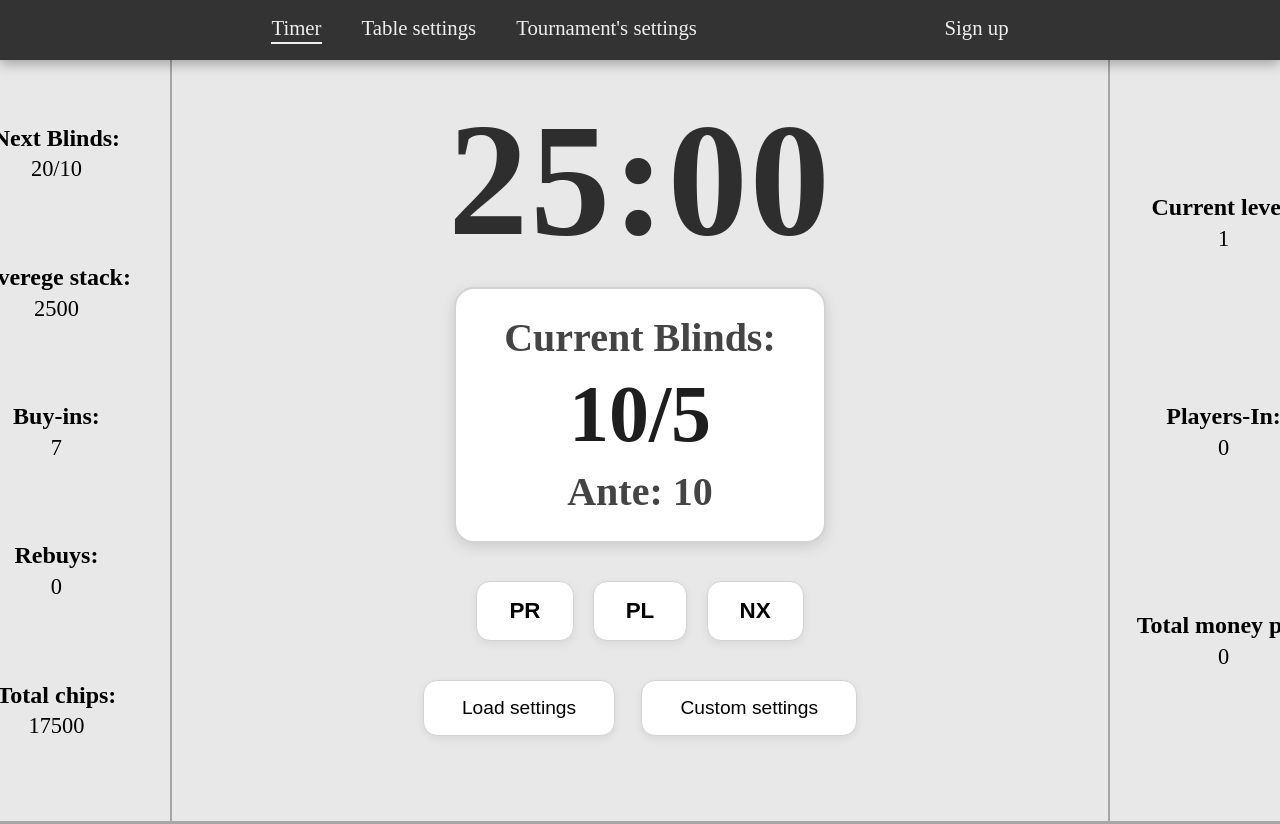
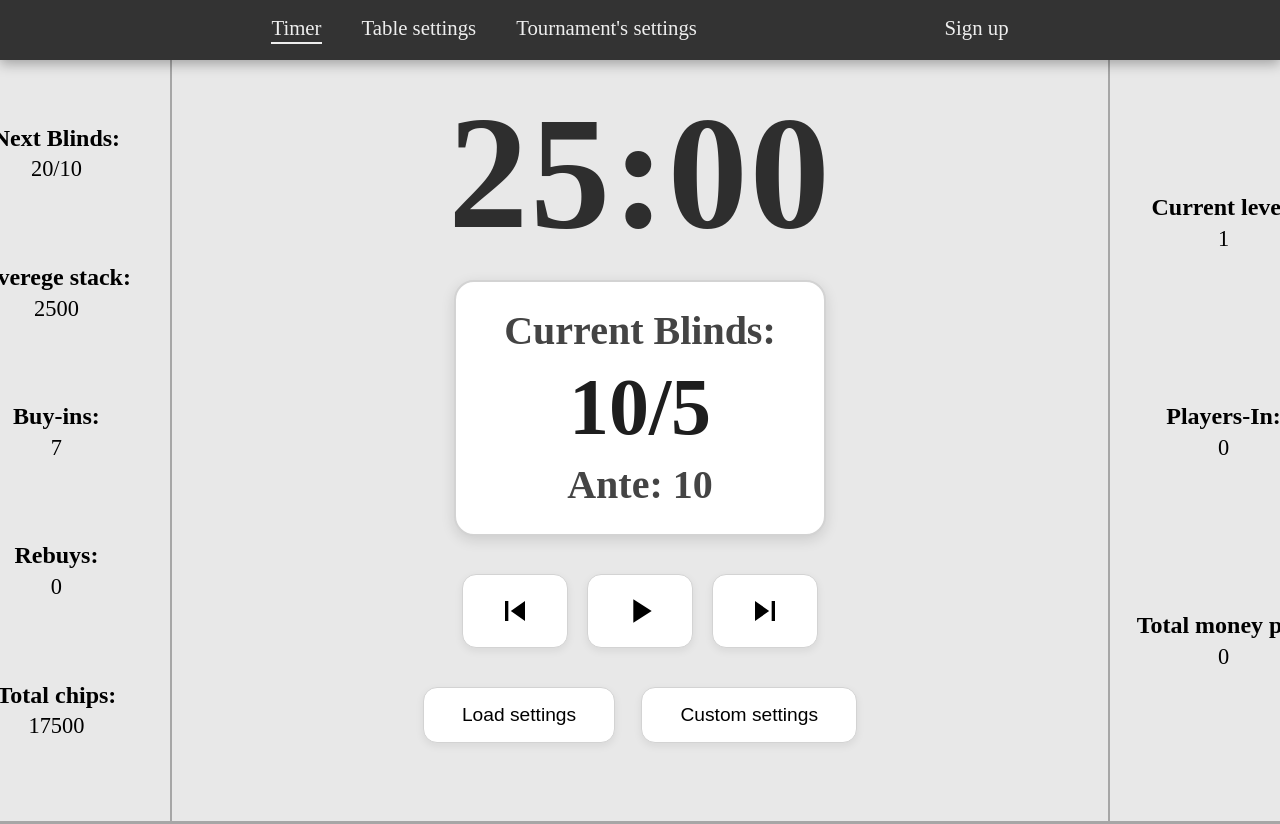
Before and after one commit to mszymanski1997/poker-tournament-manager, a React (Vite) app in the folder frontend/: page / in a window 1280 px wide. Shown: the top 824 px of the page. Built offline with nearby package versions, Linux system fonts and the light colour scheme.

Commit message:
style: add react-icons to button and update its styling

```diff
--- a/frontend/src/components/shared/Button/Button.module.scss
+++ b/frontend/src/components/shared/Button/Button.module.scss
@@ -5,11 +5,14 @@ button {
 	border: 1px solid $border;
 	border-radius: 14px;
 	background: #fff;
-	font-size: 1.4rem;
+	font-size: 2.5rem;
 	font-weight: 600;
 	cursor: pointer;
 	transition: 0.15s ease;
 	box-shadow: 0 3px 8px rgba(0, 0, 0, 0.07);
+	display: flex;
+	align-items: center;
+	justify-content: center;
 
 	&:hover {
 		background: #f0f0f0;
--- a/frontend/src/pages/Timer/CenterPanel/CentralPanel.tsx
+++ b/frontend/src/pages/Timer/CenterPanel/CentralPanel.tsx
@@ -1,5 +1,6 @@
 import styles from './CentralPanel.module.scss';
 import Button from '../../../components/shared/Button/Button';
+import { MdPlayArrow, MdSkipPrevious, MdSkipNext } from 'react-icons/md';
 
 const CentralPanel = () => {
 	return (
@@ -15,9 +16,15 @@ const CentralPanel = () => {
 			</div>
 
 			<div className={styles.timerButtons}>
-				<Button>PR</Button>
-				<Button>PL</Button>
-				<Button>NX</Button>
+				<Button>
+					<MdSkipPrevious />
+				</Button>
+				<Button>
+					<MdPlayArrow />
+				</Button>
+				<Button>
+					<MdSkipNext />
+				</Button>
 			</div>
 
 			<div className={styles.settingsButtons}>
```
